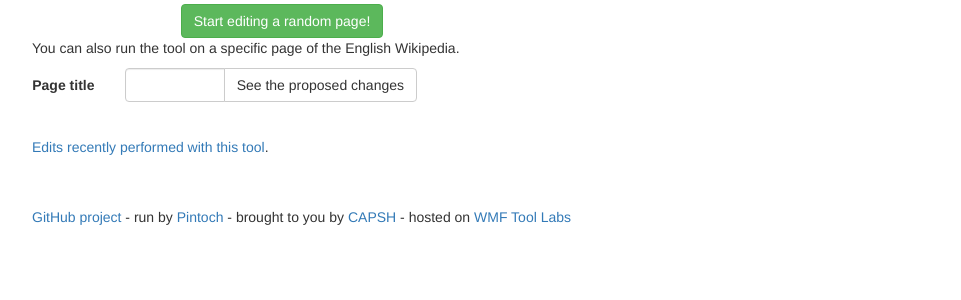
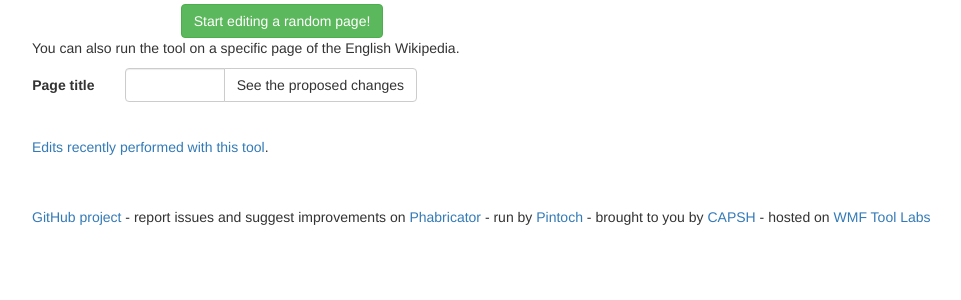
Before and after one commit to quiddity-wp/oabot, a Flask app: page / in a window 1280 px wide. Shown: the part 219-519 px from the top of the page, without its empty margins (18-979 px from the left). Run offline with Flask 2, Linux system fonts and the light colour scheme; parts of the project's set-up code (start-up, migrations or seed data) failed here and were passed over; some libraries are stand-ins or nearby versions.

Commit message:
Link to the Phabricator project from the tool
From Headbomb: "On the OABot interface, there should be a "Report issue/suggestion/improvement" button/link kinda thing. This way people know where to put those comments."

https://phabricator.wikimedia.org/T163906

```diff
--- a/templates/index.html
+++ b/templates/index.html
@@ -65,6 +65,7 @@
         <br/><br/>
 
 	<p><a href="https://github.com/dissemin/oabot">GitHub project</a> -
+	   report issues and suggest improvements on <a href="https://phabricator.wikimedia.org/maniphest/task/edit/form/1/?projects=OABot">Phabricator</a> -
            run by <a href="https://en.wikipedia.org/wiki/User_talk:Pintoch">Pintoch</a> -
            brought to you by <a href="https://association.dissem.in/index.html.en">CAPSH</a> -
            hosted on <a href="https://tools.wmflabs.org/">WMF Tool Labs</a>
```
